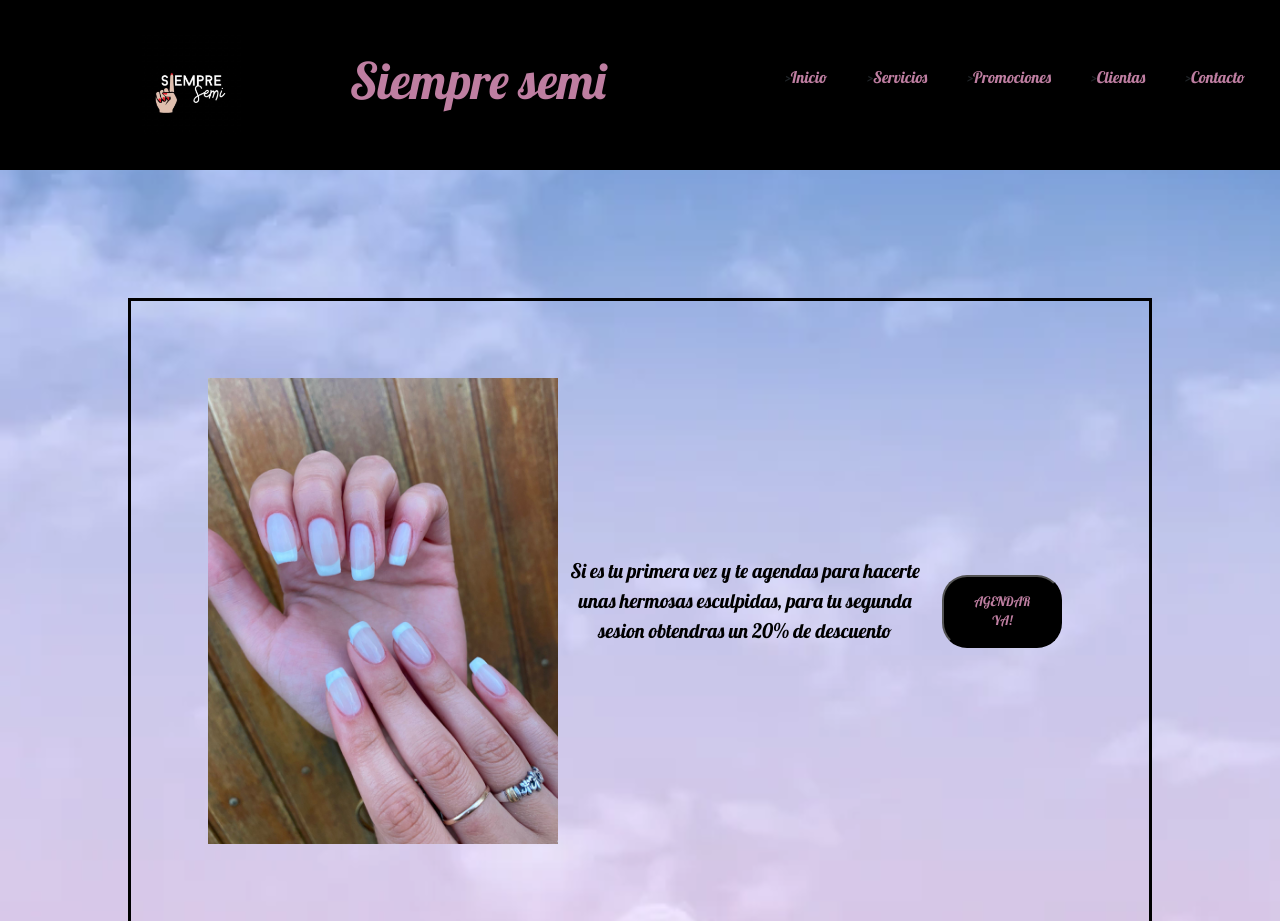
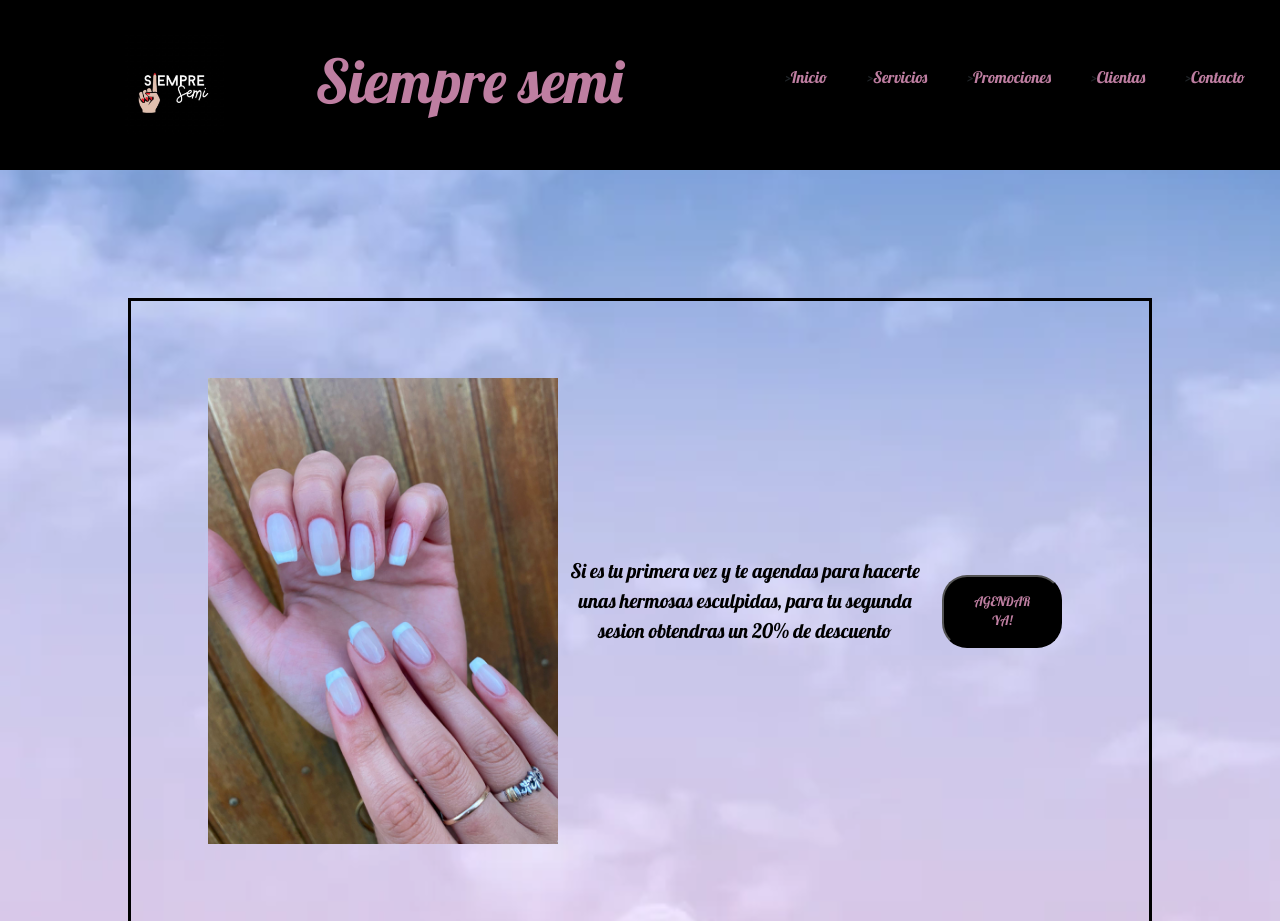
Before and after one commit to Sebahohl/SiempreSemi, a plain HTML site: page Paginas/promociones.html in a window 1280 px wide. Shown: the top 921 px of the page. Drawn offline with nearby package versions, Linux system fonts and the light colour scheme.

Commit message:
actualizacion

```diff
--- a/Paginas/promociones.html
+++ b/Paginas/promociones.html
@@ -7,6 +7,7 @@
     <!--Icono de marca-->
     <link rel="shortcut icon" href="../assets/icons/android-chrome-192x192.png" type="image/x-icon">
     <!--Boostrap-->
+    <link href="https://cdn.jsdelivr.net/npm/bootstrap@5.2.0/dist/css/bootstrap.min.css" rel="stylesheet" integrity="sha384-gH2yIJqKdNHPEq0n4Mqa/HGKIhSkIHeL5AyhkYV8i59U5AR6csBvApHHNl/vI1Bx" crossorigin="anonymous">
     <link rel="stylesheet" href="/libs/bootstrap/css/bootstrap.min.css">
     <!--Hoja de estilos de manera externa-->
     <link rel="stylesheet" href="../css/estilos.css">
@@ -108,5 +109,6 @@
     </footer>
 
     <script src="/libs/bootstrap/js/bootstrap.bundle.min.js"></script>
+    <script src="https://cdn.jsdelivr.net/npm/bootstrap@5.2.0/dist/js/bootstrap.bundle.min.js" integrity="sha384-A3rJD856KowSb7dwlZdYEkO39Gagi7vIsF0jrRAoQmDKKtQBHUuLZ9AsSv4jD4Xa" crossorigin="anonymous"></script>
 </body>
 </html>
--- a/css/estilos.css
+++ b/css/estilos.css
@@ -44,7 +44,10 @@ nav{
 
 .tituloindex{
     color: #be7ea1;
-    font-size: 50px;
+    font-size: 60px;
+    font-family: Lobster ;
+    display: flex;
+    justify-content: center;
 }
 
 a{
@@ -55,7 +58,7 @@ a{
 
 /*Columna en fila*/
 
-.nav__list{
+ .nav__list{
     display: flex;
     list-style-type: none;
     padding: 5 20px;
@@ -64,6 +67,7 @@ a{
 .nav__list .list__links{
     padding: 0 20px;
 }
+
 
 
 
```
Also changed, not shown: Paginas/clientas.html (+2 -0 lines), Paginas/contacto.html (+2 -0 lines), Paginas/servicios.html (+2 -1 lines), index.html (+6 -9 lines).
